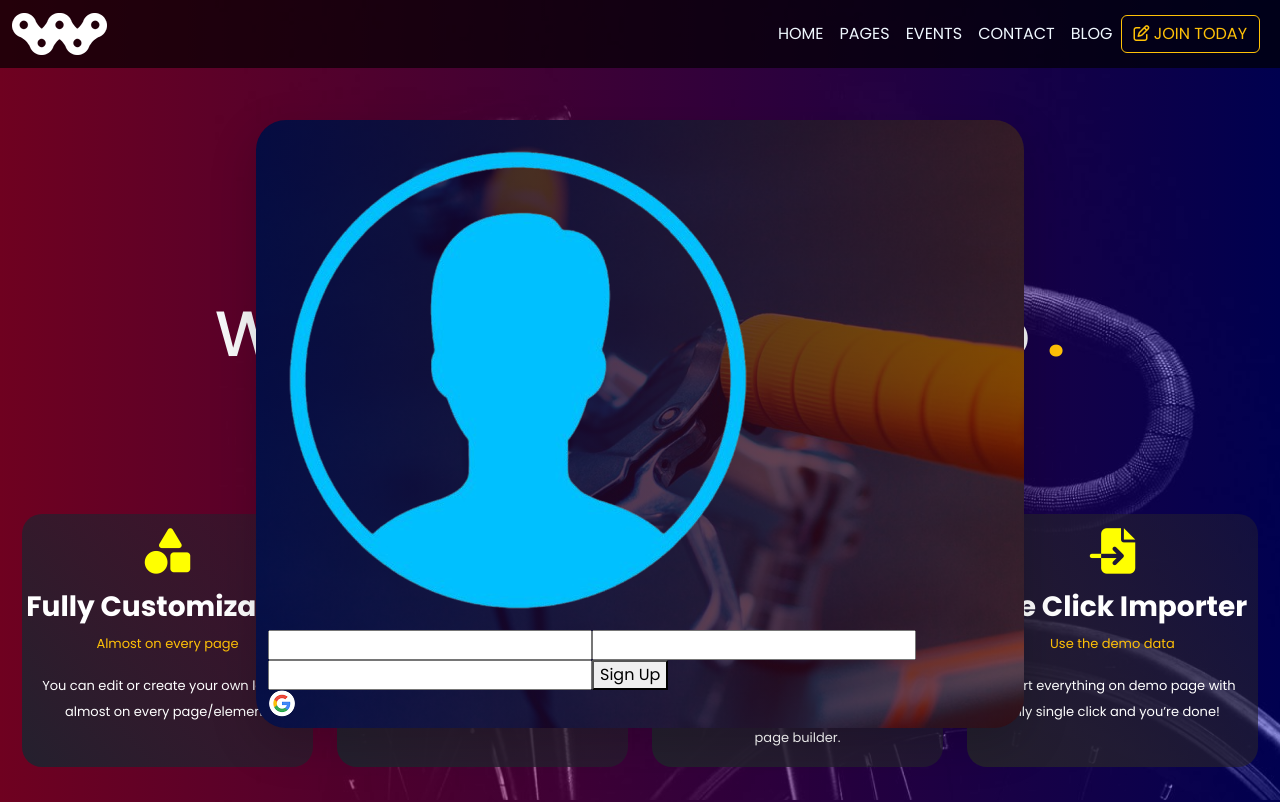
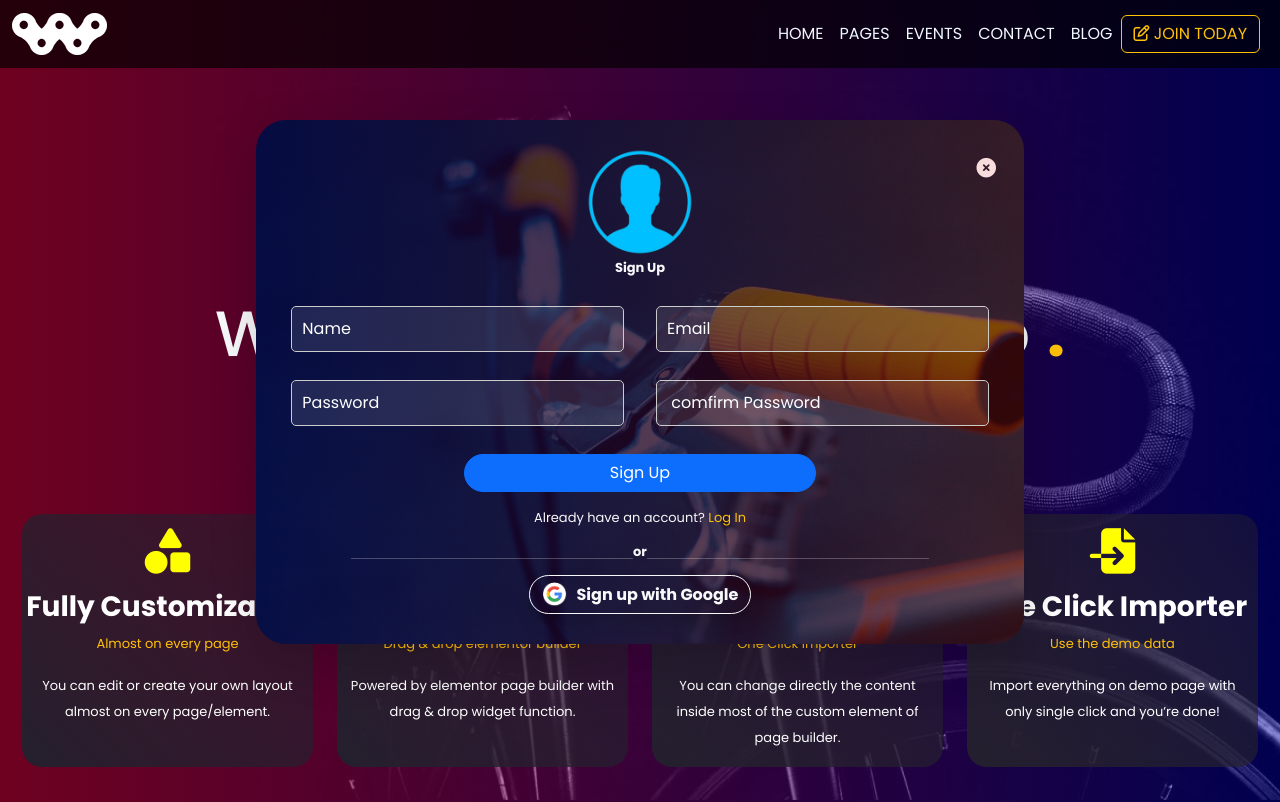
Before and after one commit to Mehulsain111/Cycling_Club, a React (Vite) app: page /signup in a window 1280 px wide. Shown: the top 802 px of the page. Built offline with nearby package versions, Linux system fonts and the light colour scheme.

Commit message:
Update SignUp.tsx

```diff
--- a/src/component/SignUp.tsx
+++ b/src/component/SignUp.tsx
@@ -1,54 +1,131 @@
-import React, { useEffect, useState } from "react";
-import Lenis from "lenis";
+import React, { useState } from "react";
 import google from "../../public/google_logo.png";
+import { useNavigate } from "react-router-dom";
 import user from "../../public/loginimg.png";
-import { useNavigate } from "react-router-dom";
 
 const SignUpForm: React.FC = () => {
-  const navigate = useNavigate();
-
   const [name, setName] = useState("");
   const [email, setEmail] = useState("");
-  const [password, setPassword] = useState("");
-
-  useEffect(() => {
-    const lenis = new Lenis({
-      lerp: 0.1,
-      smoothWheel: true,
-    });
-
-    const raf = (time: number) => {
-      lenis.raf(time);
-      requestAnimationFrame(raf);
-    };
-
-    requestAnimationFrame(raf);
-
-    return () => {
-      lenis.destroy();
-    };
-  }, []);
-
+  const [password, setPassword] = useState<string>("");
   const handleSubmit = (e: React.FormEvent) => {
     e.preventDefault();
-    console.log({ name, email, password });
+    console.log("Sign Up", { name, email, password });
+  };
+  const navigate = useNavigate();
+  const handleCross = () => {
+    navigate("/.");
+  };
+
+  const handleLogin = () => {
+    navigate("/login");
   };
 
   return (
     <div className="background-container">
-      <div className="container signupbox shadow-lg">
-        <img src={user} alt="user" />
-        <form onSubmit={handleSubmit}>
-          <input value={name} onChange={(e) => setName(e.target.value)} />
-          <input value={email} onChange={(e) => setEmail(e.target.value)} />
-          <input
-            value={password}
-            onChange={(e) => setPassword(e.target.value)}
-          />
-          <button type="submit">Sign Up</button>
-        </form>
+      <div
+        style={{
+          fontFamily: "poppins",
+          margin: "auto",
+          fontSize: "13px",
+        }}
+        className="container shadow-lg signupbox"
+      >
+        <div className="row justify-content-center py-3">
+          <div className=" row">
+            <div className="col-4"></div>
+            <div className="col-4 text-center">
+              <img src={user} className="w-50 " alt="" />
+              <p className="text-center fw-bold text-light ">Sign Up</p>
+            </div>
+            <div className="col-4 icon p-0 pt-2 text-end pe-3 justify-content-end ">
+              <i onClick={handleCross} className="fa-solid fa-circle-xmark"></i>
+            </div>
+          </div>
+          <div style={{ width: "96%" }} className="px-3 py-1  ">
+            <form onSubmit={handleSubmit} className="  w-100 py-2  rounded">
+              <div className="d-flex justify-content-around row ">
+                <div className="form-group px-3 pb-2 col-md-6   ">
+                  <input
+                    type="text"
+                    className="form-control"
+                    placeholder="Name"
+                    value={name}
+                    onChange={(e) => setName(e.target.value)}
+                    required
+                  />
+                </div>
+                <div className="form-group px-3 col-md-6 ">
+                  <input
+                    type="email"
+                    className="form-control"
+                    placeholder="Email"
+                    value={email}
+                    onChange={(e) => setEmail(e.target.value)}
+                    required
+                  />
+                </div>
+              </div>
+              <div className="d-flex row justify-content-around ">
+                <div className="form-group px-3 col-md-6">
+                  <input
+                    type="password"
+                    className="form-control"
+                    placeholder="Password"
+                    value={password}
+                    onChange={(e) => setPassword(e.target.value)}
+                    required
+                  />
+                </div>{" "}
+                <div className="form-group px-3 col-md-6">
+                  <input
+                    type=" password"
+                    className="form-control"
+                    placeholder=" comfirm Password"
+                    value={password}
+                    onChange={(e) => setPassword(e.target.value)}
+                    required
+                  />
+                </div>
+              </div>
+              <button
+                style={{ borderRadius: "20px" }}
+                type="submit"
+                className="btn btn-primary my-2 w-50 d-flex justify-content-center m-auto"
+              >
+                Sign Up
+              </button>
+            </form>
 
-        <img src={google} alt="google" onClick={() => navigate("/login")} />
+            <p className="text-center text-light m-0">
+              Already have an account?{" "}
+              <span
+                style={{ cursor: "pointer" }}
+                className="text-warning "
+                onClick={handleLogin}
+              >
+                Log In
+              </span>
+            </p>
+            <div className="divider-container text-light d-flex justify-content-center fw-bolder text-center">
+              <hr className="divider  " />
+              <span>or</span>
+              <hr className="divider" />
+            </div>
+            <a
+              className="link-offset-2 link-underline  link-underline-opacity-0"
+              href="https://www.google.co.in/"
+              target="_blank"
+            >
+              <button
+                style={{ borderRadius: "20px" }}
+                className="btn border border-light text-light shadow fw-bold btn-block m-auto d-flex align-items-center  justify-content-center"
+              >
+                <img src={google} alt="Google Icon" className="google-icon" />
+                Sign up with Google
+              </button>
+            </a>
+          </div>
+        </div>
       </div>
     </div>
   );
```
